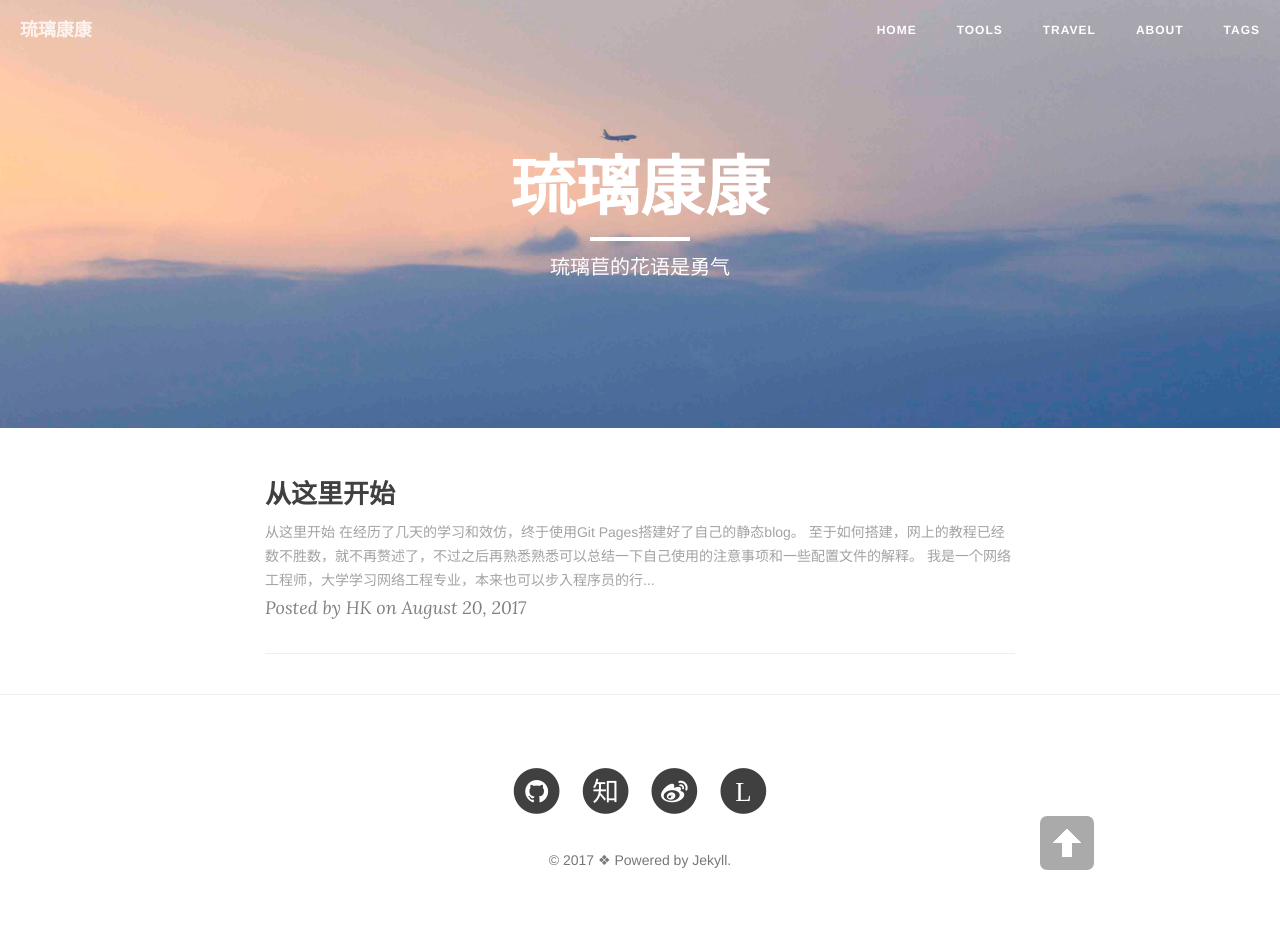
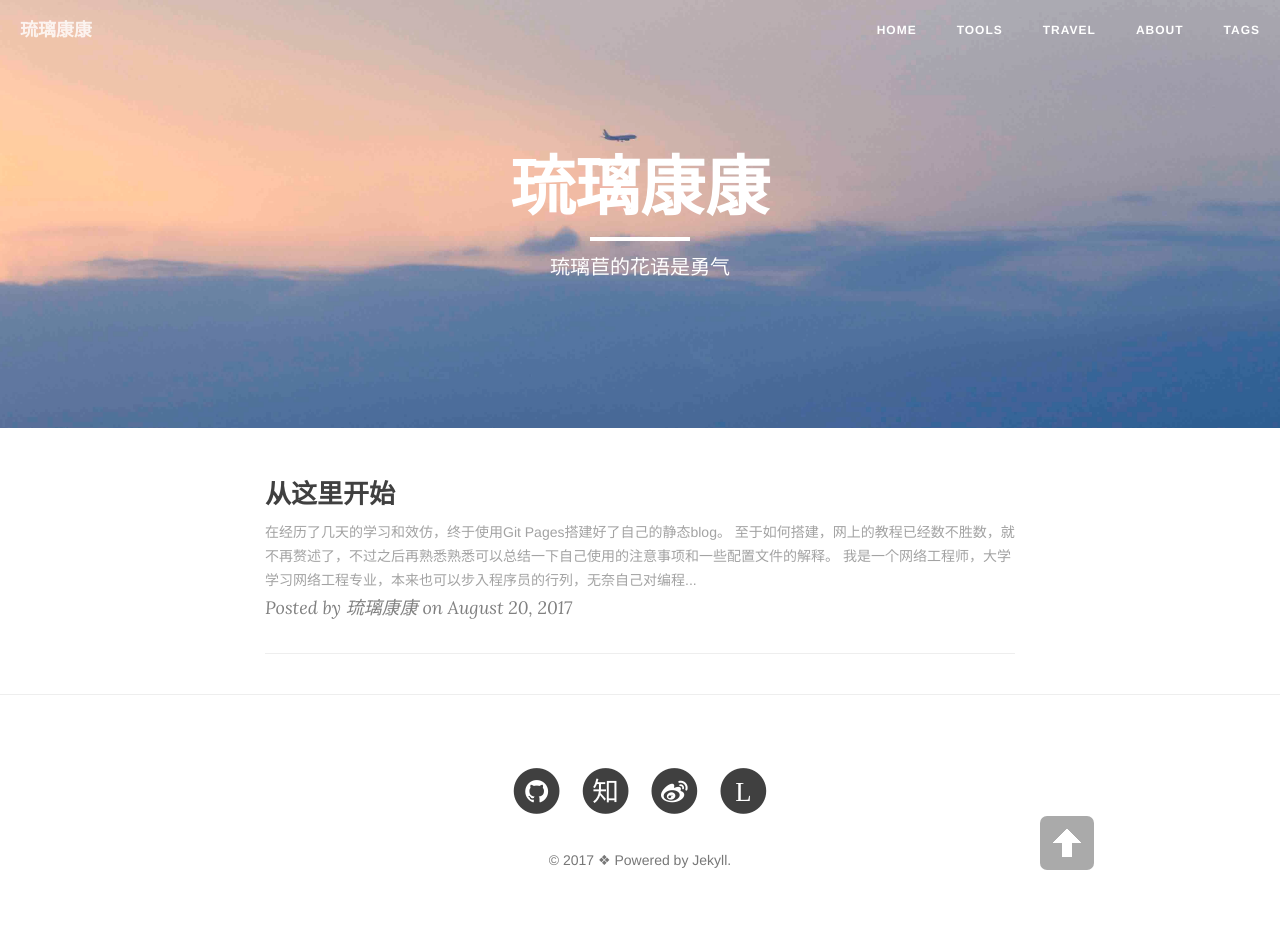
Before and after one commit to MinpuKang/minpukang.github.io, a Jekyll site: the page built from index.html, in a window 1280 px wide. Built offline with Jekyll 4.4.1, drawn with Linux system fonts in a browser that asks for light colours; nearby versions of some CDN libraries; the list of posts is cut into pages by our own code.

Commit message:
Update the post image and fist blog

```diff
--- a/_config.yml
+++ b/_config.yml
@@ -44,8 +44,8 @@
       type: "posts"
     values:
       layout: "post"
-      author: "HK"
-      header-img: "img/green.jpg" # We don't want posts without a header image, that whould mean white on white
+      author: "琉璃康康"
+      header-img: "img/post.jpg" # We don't want posts without a header image, that whould mean white on white
 
 # Comments
 comments :
--- a/_posts/2017-08-20-first.md
+++ b/_posts/2017-08-20-first.md
@@ -1,13 +1,9 @@
 ---
 layout: post
 title: 从这里开始
-date: 2017-08-20
-categories: blog
-tags: [开篇]
----
-
-# 从这里开始
-
+categories: [blog ]
+tags: []
+description: To be better
 ---
 
 在经历了几天的学习和效仿，终于使用Git Pages搭建好了自己的静态blog。
```
Also changed, not shown: img/home1.jpg (deleted), img/post.jpg (renamed from images/_MG_1471-1.jpg).
